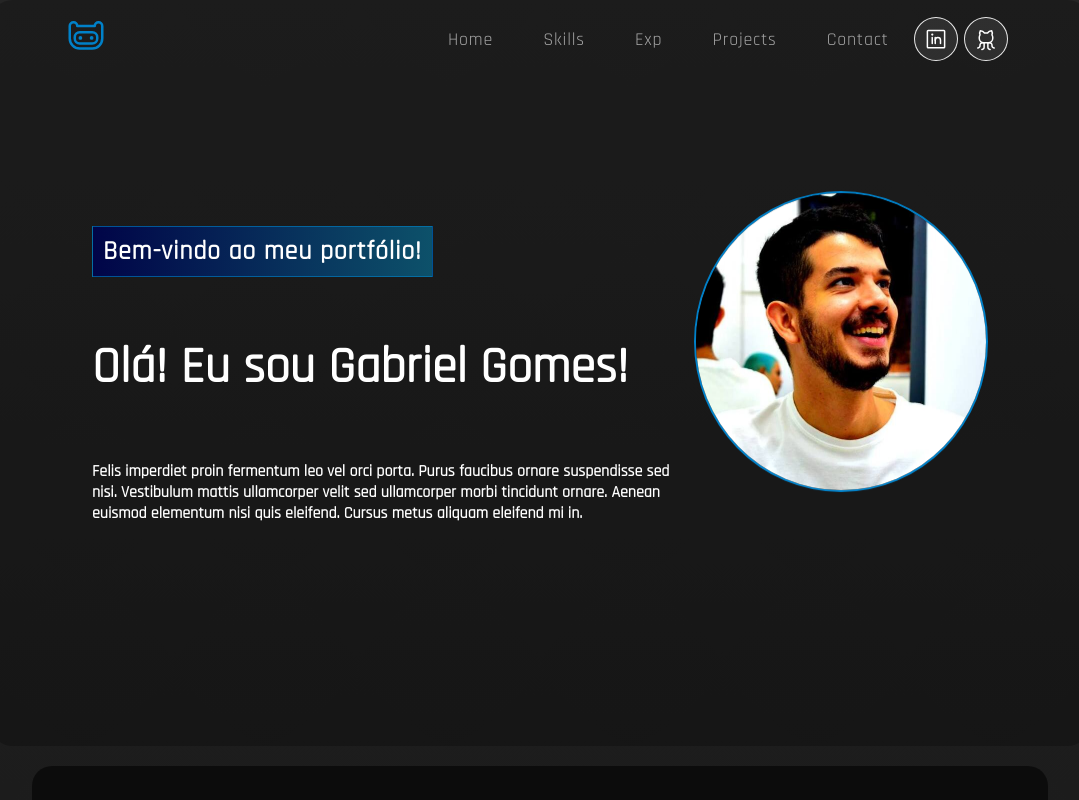
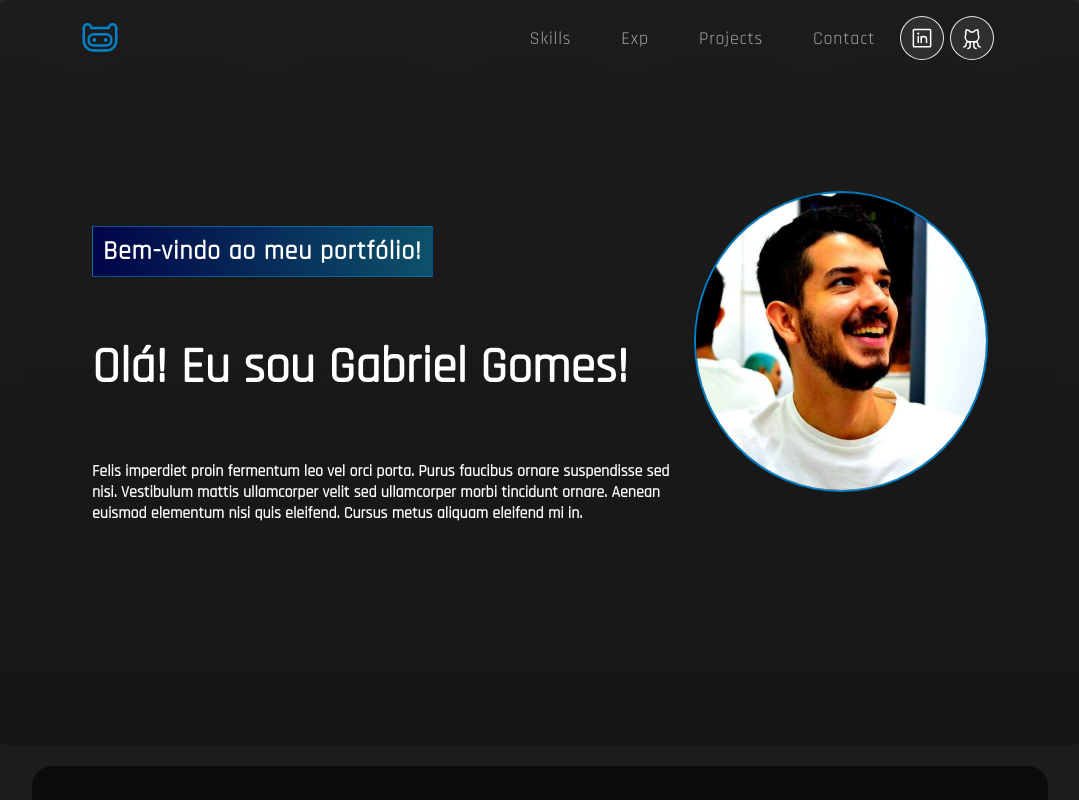
Before and after one commit to gabrigomez/portfolio, a React (Create React App) app: page / in a window 1280 px wide. Shown: the top 800 px of the page, without its empty margins (100-1179 px from the left). Built offline with nearby package versions, Linux system fonts and the light colour scheme.

Commit message:
fix: navBar home icon

```diff
--- a/src/components/NavBar.css
+++ b/src/components/NavBar.css
@@ -71,6 +71,28 @@ nav .container {
   color: var(--primary);
 }
 
+.home {
+  display: flex;
+  align-items: center;
+  text-decoration: none;
+}
+
+.home:hover p {
+  opacity: 1;
+  transition: opacity 300ms;
+}
+
+.home:hover .navbar-logo {
+  color: white;
+}
+
+.home p {
+  color: var(--primary);
+  opacity: 0;
+  margin-left: 4px;
+  font-size: 16px;
+}
+
 .social-icon a {
   width: 42px;
   height: 42px;
--- a/src/components/NavBar.jsx
+++ b/src/components/NavBar.jsx
@@ -28,17 +28,12 @@ export const NavBar = () => {
   return (
     <nav expand="md" className={scrolled ? 'apply-bg' : ""}>
       <Container>
-        <Navbar.Brand href='/' >
+        <Navbar.Brand className='home' href='#home' >
           <FinnTheHuman className='navbar-logo' />
+          <p>HOME</p>
         </Navbar.Brand>
         <Navbar.Collapse id="basic-navbar-nav">
           <div className='navbar-sections'>
-            <Nav.Link
-              href="#home"
-              className={activeLink === 'home' ? 'active navbar-link' : 'navbar-link'}
-              onClick={() => onUpdateActiveLink('home')}>
-                Home
-            </Nav.Link>
             <Nav.Link
               href="#skills"
               className={activeLink === 'skills' ? 'active navbar-link' : 'navbar-link'}
```
